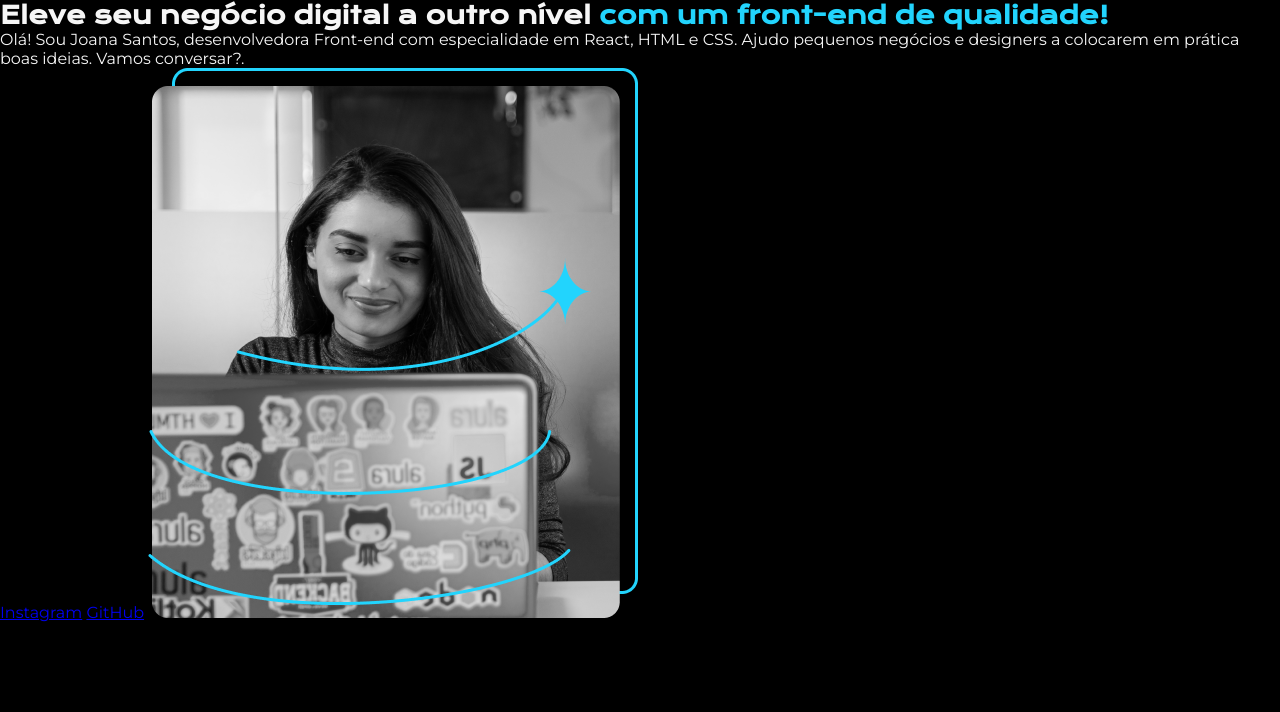
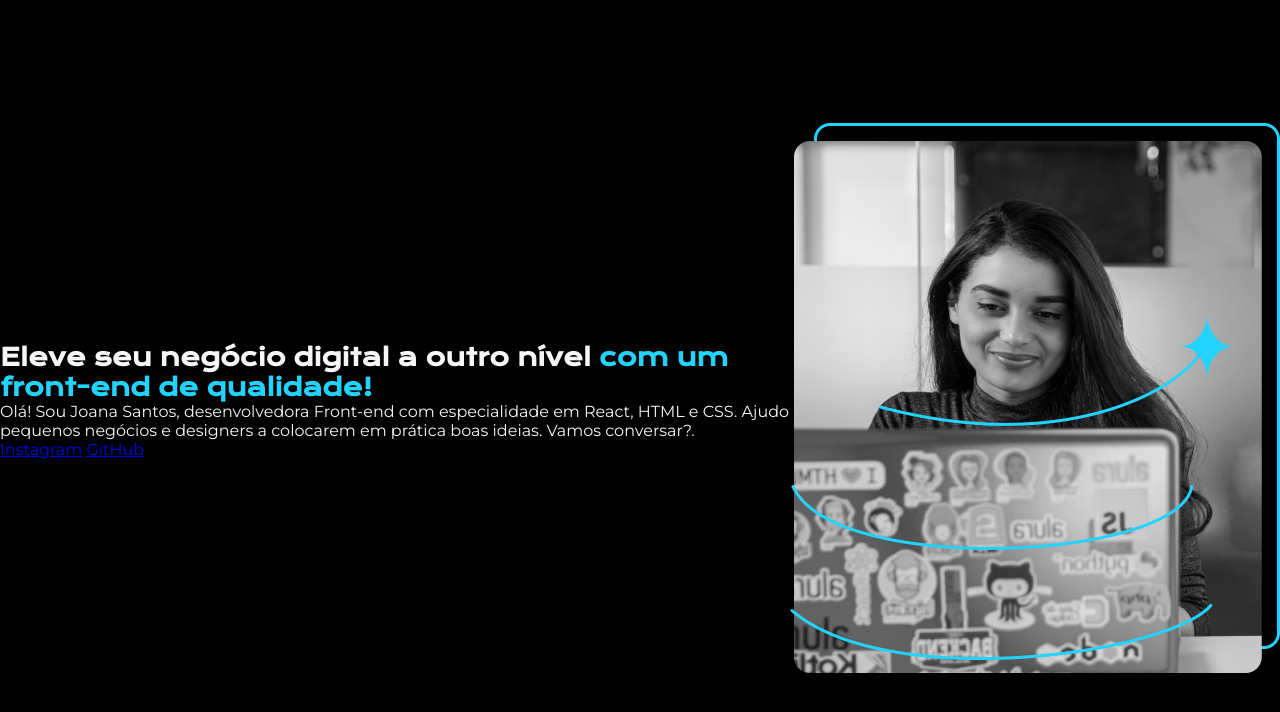
Before and after one commit to mariaclaudiapio/portfolio-da-alura, a plain HTML site: page index.html in a window 1280 px wide. Drawn offline with nearby package versions, Linux system fonts and the light colour scheme.

Commit message:
alinhando os items pais com flexbox

```diff
--- a/index.html
+++ b/index.html
@@ -11,11 +11,15 @@
     <link rel="preconnect" href="https://fonts.gstatic.com" crossorigin>
     <link href="https://fonts.googleapis.com/css2?family=Krona+One&family=Montserrat:ital,wght@0,100..900;1,100..900&display=swap" rel="stylesheet">
 </head>
-<body>
-    <h2>Eleve seu negócio digital a outro nível <strong>com um front-end de qualidade!</strong></h2>
-    <p>Olá! Sou Joana Santos, desenvolvedora Front-end com especialidade em React, HTML e CSS. Ajudo pequenos negócios e designers a colocarem em prática boas ideias. Vamos conversar?.</p>
-    <a href="#">Instagram</a>
-    <a href="#">GitHub</a>
-    <img src="./images/joana.png" alt="Foto de desenvolvedora olhando para seu notebook.">
+<body class="container">
+    <section class="container_text">
+        <h2>Eleve seu negócio digital a outro nível <strong>com um front-end de qualidade!</strong></h2>
+        <p>Olá! Sou Joana Santos, desenvolvedora Front-end com especialidade em React, HTML e CSS. Ajudo pequenos negócios e designers a colocarem em prática boas ideias. Vamos conversar?.</p>
+        <a href="#">Instagram</a>
+        <a href="#">GitHub</a>
+    </section>
+    <section class="container_image">
+        <img src="./images/joana.png" alt="Foto de desenvolvedora olhando para seu notebook.">
+    </section>
 </body>
 </html>
--- a/style.css
+++ b/style.css
@@ -8,6 +8,8 @@
 /* globais */
 body
 {
+    height: 100vh;
+    box-sizing: border-box; /* impede o "vazamento" dos elementos filhos */
     background-color: #000000;
     color: #F6F6F6;
     font-family: "Montserrat", serif;
@@ -23,3 +25,9 @@ h2
 {
     font-family: "Krona One", serif;
 }
+
+.container
+{
+    display: flex;
+    align-items: center;
+}
```
